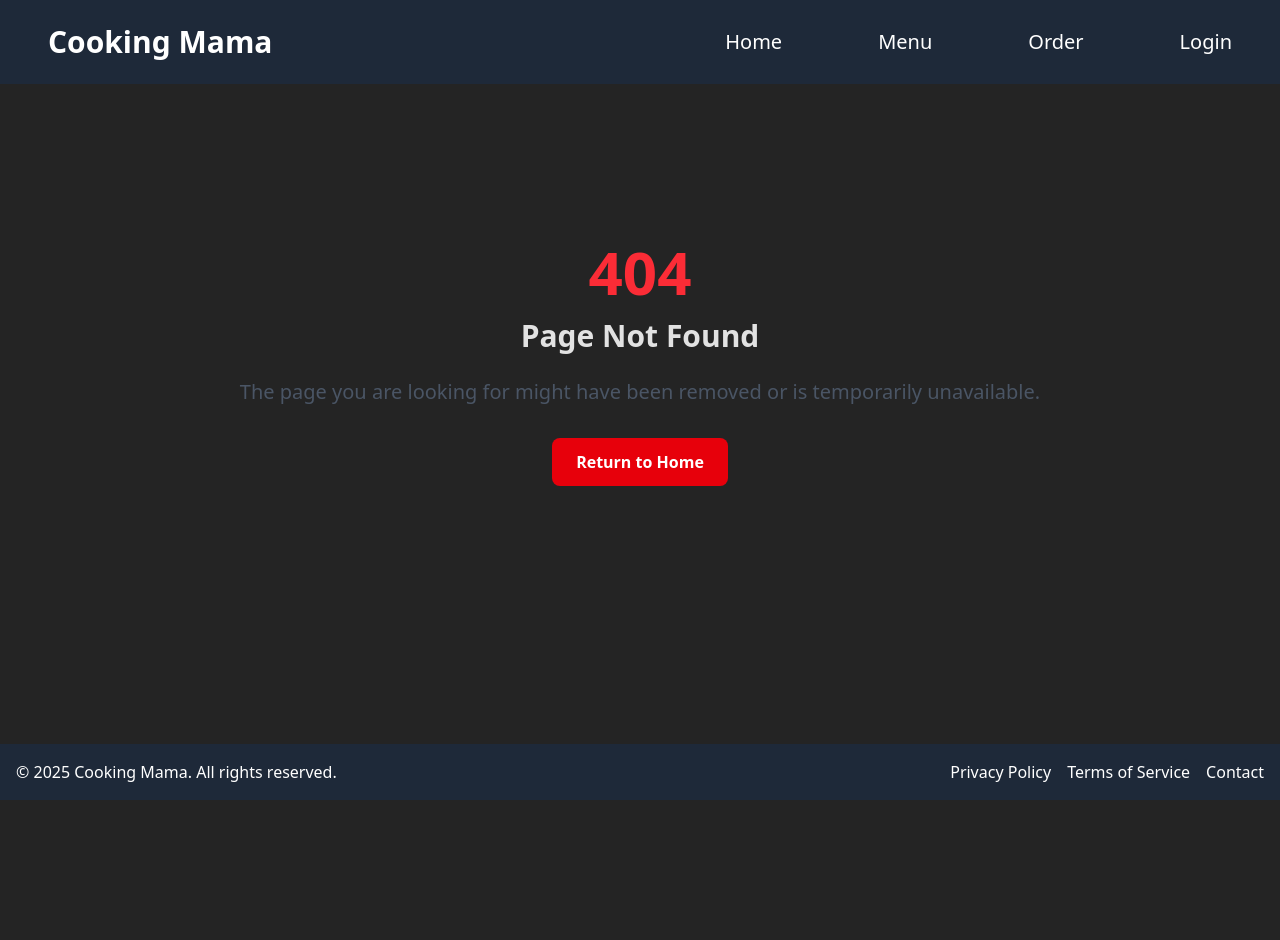
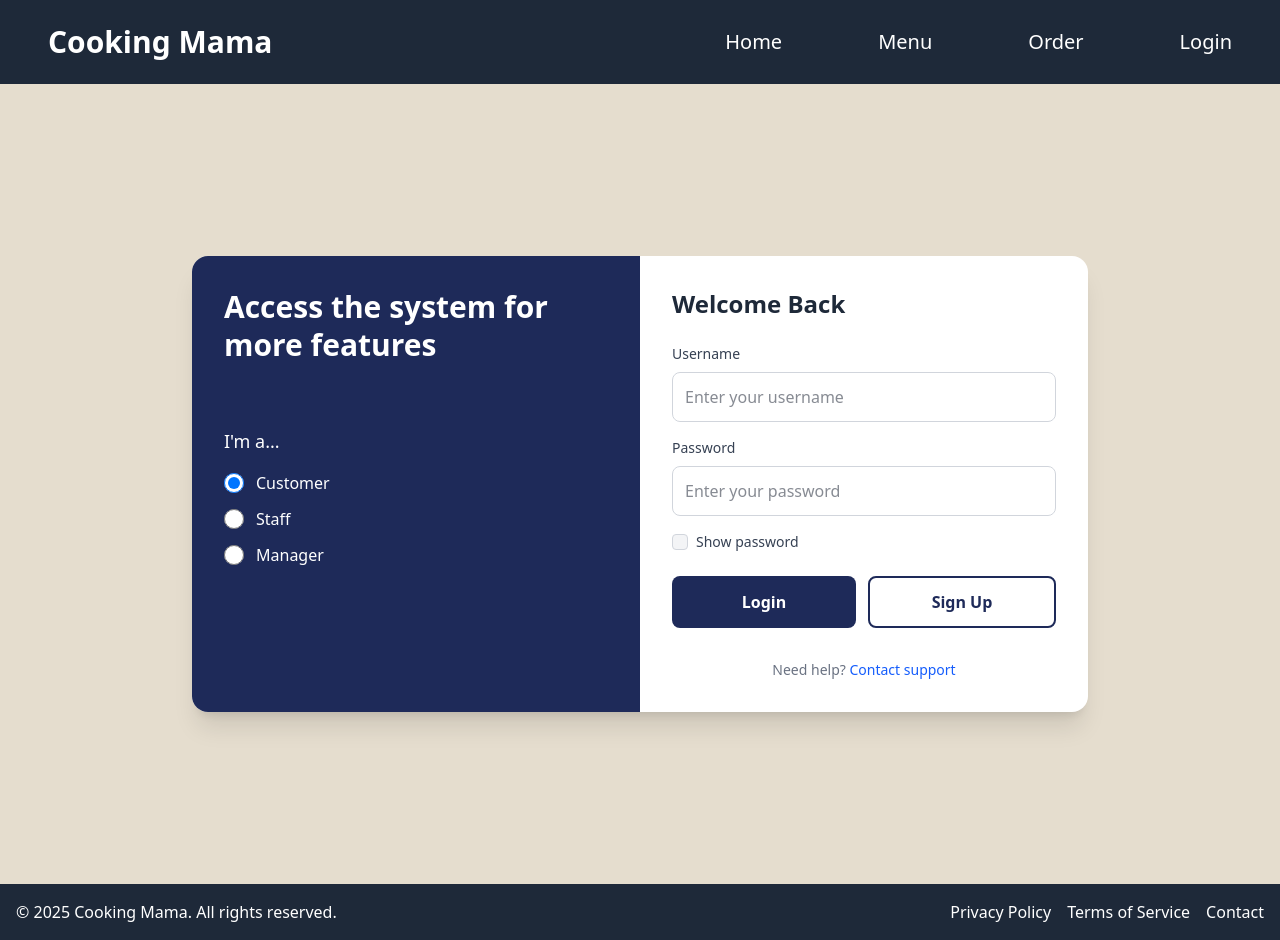
Before and after one commit to Decent-Cypher/restaurant_management_app, a React (Vite) app in the folder frontend/: page /login in a window 1280 px wide. Before the commit the page ends 800 px from the top, so only its background shows below. Built offline with nearby package versions, Linux system fonts and the light colour scheme.

Commit message:
feat: Login page UI

```diff
--- /dev/null
+++ b/frontend/src/pages/Login.tsx
@@ -0,0 +1,214 @@
+import Layout from "../components/Layout";
+import { useState } from "react";
+
+export default function Login() {
+  const [userType, setUserType] = useState<string>("customer");
+  const [username, setUsername] = useState<string>("");
+  const [password, setPassword] = useState<string>("");
+  const [isLoading, setIsLoading] = useState<boolean>(false);
+  const [error, setError] = useState<string | null>(null);
+  const [showPassword, setShowPassword] = useState<boolean>(false);
+
+  const handleLogin = async (e: React.FormEvent) => {
+    e.preventDefault();
+    setIsLoading(true);
+    setError(null);
+
+    try {
+      const response = await fetch("http://localhost:8000/api/login/", {
+        method: "POST",
+        headers: {
+          "Content-Type": "application/json",
+        },
+        credentials: "include",
+        body: JSON.stringify({
+          username,
+          password,
+          userType
+        }),
+      });
+
+      const data = await response.json();
+      if (!response.ok) {
+        throw new Error(data.error || "Login failed");
+      }
+
+      // Handle successful login
+      console.log("Login successful:", data);
+      // Redirect or update state as needed
+
+    } catch (err: any) {
+      setError(err.message || "Something went wrong");
+    } finally {
+      setIsLoading(false);
+    }
+  };
+
+  const handleSignup = async (e: React.FormEvent) => {
+    e.preventDefault();
+    setIsLoading(true);
+    setError(null);
+
+    try {
+      const response = await fetch("http://localhost:8000/api/signup/", {
+        method: "POST",
+        headers: {
+          "Content-Type": "application/json",
+        },
+        body: JSON.stringify({
+          username,
+          password,
+          userType: "customer"
+        }),
+      });
+
+      const data = await response.json();
+      if (!response.ok) {
+        throw new Error(data.error || "Signup failed");
+      }
+
+      // Handle successful signup
+      console.log("Signup successful:", data);
+      // Redirect or update state as needed
+
+    } catch (err: any) {
+      setError(err.message || "Something went wrong");
+    } finally {
+      setIsLoading(false);
+    }
+  };
+
+  return (
+    <Layout title="Login | Cooking Mama">
+      <div className="flex items-center justify-center min-h-screen bg-[#e5ddce] px-4 py-12">
+        <div className="w-full max-w-4xl bg-white rounded-2xl shadow-xl overflow-hidden flex flex-col md:flex-row">
+          {/* Left Section */}
+          <div className="w-full md:w-1/2 bg-[#1e2a59] text-white p-8 flex flex-col">
+            <h1 className="text-3xl font-bold mb-8 leading-tight">
+              Access the system for more features
+            </h1>
+
+            <div className="mt-8">
+              <p className="text-lg font-medium mb-4">I'm a...</p>
+              <div className="space-y-3">
+                {["customer", "staff", "manager"].map((type) => (
+                  <label key={type} className="flex items-center space-x-3 cursor-pointer">
+                    <input
+                      type="radio"
+                      name="userType"
+                      value={type}
+                      checked={userType === type}
+                      onChange={() => setUserType(type)}
+                      className="form-radio h-5 w-5 text-blue-600"
+                    />
+                    <span className="capitalize">{type}</span>
+                  </label>
+                ))}
+              </div>
+            </div>
+          </div>
+
+          {/* Right Section */}
+          <div className="w-full md:w-1/2 p-8">
+            <h2 className="text-2xl font-bold text-gray-800 mb-6">
+              Welcome Back
+            </h2>
+
+            {error && (
+              <div className="bg-red-100 border border-red-400 text-red-700 px-4 py-3 rounded mb-4">
+                {error}
+              </div>
+            )}
+
+            <form onSubmit={handleLogin}>
+              <div className="mb-4">
+                <label htmlFor="username" className="block text-sm font-medium text-gray-700 mb-2">
+                  Username
+                </label>
+                <input
+                  type="text"
+                  id="username"
+                  value={username}
+                  onChange={(e) => setUsername(e.target.value)}
+                  required
+                  className="w-full border border-gray-300 rounded-lg p-3 focus:ring-2 focus:ring-blue-500 focus:border-blue-500 text-gray-900"
+                  placeholder="Enter your username"
+                />
+              </div>
+
+              <div className="mb-4">
+                <label htmlFor="password" className="block text-sm font-medium text-gray-700 mb-2">
+                  Password
+                </label>
+                <input
+                  type={showPassword ? "text" : "password"}
+                  id="password"
+                  value={password}
+                  onChange={(e) => setPassword(e.target.value)}
+                  required
+                  className="w-full border border-gray-300 rounded-lg p-3 focus:ring-2 focus:ring-blue-500 focus:border-blue-500 text-gray-900"
+                  placeholder="Enter your password"
+                />
+              </div>
+
+              <div className="mb-6 flex items-center">
+                <div className="relative inline-block h-4 w-4">
+                  <input
+                    type="checkbox"
+                    id="showPassword"
+                    checked={showPassword}
+                    onChange={() => setShowPassword(!showPassword)}
+                    className="sr-only"
+                  />
+                  <div className="absolute inset-0 bg-gray-100 border border-gray-300 rounded cursor-pointer">
+                    {showPassword && (
+                      <div className="absolute inset-0 flex items-center justify-center text-gray-700">
+                        <svg xmlns="http://www.w3.org/2000/svg" className="h-3 w-3" viewBox="0 0 20 20" fill="currentColor">
+                          <path fillRule="evenodd" d="M16.707 5.293a1 1 0 010 1.414l-8 8a1 1 0 01-1.414 0l-4-4a1 1 0 011.414-1.414L8 12.586l7.293-7.293a1 1 0 011.414 0z" clipRule="evenodd" />
+                        </svg>
+                      </div>
+                    )}
+                  </div>
+                </div>
+                <label htmlFor="showPassword" className="ml-2 block text-sm text-gray-700 cursor-pointer">
+                  Show password
+                </label>
+              </div>
+
+              <div className="flex space-x-3">
+                <button
+                  type="submit"
+                  disabled={isLoading}
+                  className={`flex-1 bg-[#1e2a59] text-white font-semibold py-3 px-6 rounded-lg hover:bg-blue-900 transition duration-200 ${
+                    isLoading ? "opacity-70 cursor-not-allowed" : ""
+                  }`}
+                >
+                  {isLoading ? "Processing..." : "Login"}
+                </button>
+
+                {userType === "customer" && (
+                  <button
+                    type="button"
+                    onClick={handleSignup}
+                    disabled={isLoading}
+                    className={`flex-1 bg-white border-2 border-[#1e2a59] text-[#1e2a59] font-semibold py-3 px-6 rounded-lg hover:bg-gray-100 transition duration-200 ${
+                      isLoading ? "opacity-70 cursor-not-allowed" : ""
+                    }`}
+                  >
+                    Sign Up
+                  </button>
+                )}
+              </div>
+            </form>
+
+            <div className="mt-8 text-center text-sm text-gray-500">
+              <p>
+                Need help? <a href="#" className="text-blue-600 hover:underline">Contact support</a>
+              </p>
+            </div>
+          </div>
+        </div>
+      </div>
+    </Layout>
+  );
+}
--- a/frontend/src/pages/routing.tsx
+++ b/frontend/src/pages/routing.tsx
@@ -5,6 +5,7 @@ import App from './App'
 import Menu from './Menu'
 import Order from './Order'
 import NotFound from './404'
+import Login from './Login'
 
 createRoot(document.getElementById('root')!).render(
   <StrictMode>
@@ -13,6 +14,7 @@ createRoot(document.getElementById('root')!).render(
         <Route path="/" element={<App />} />
         <Route path="/menu" element={<Menu />} />
         <Route path="/order" element={<Order />} />
+        <Route path="/login" element={<Login />} />
         <Route path="*" element={<NotFound />} />
       </Routes>
     </BrowserRouter>
```
